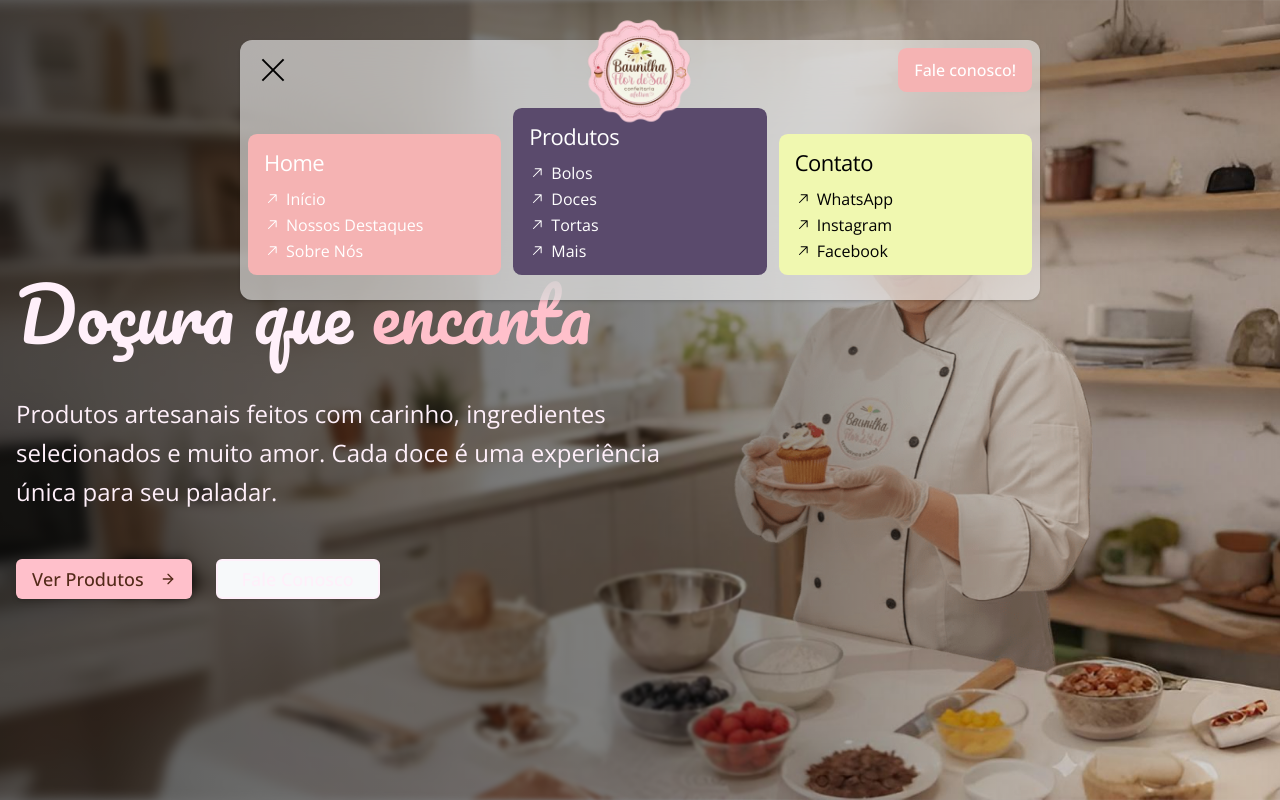
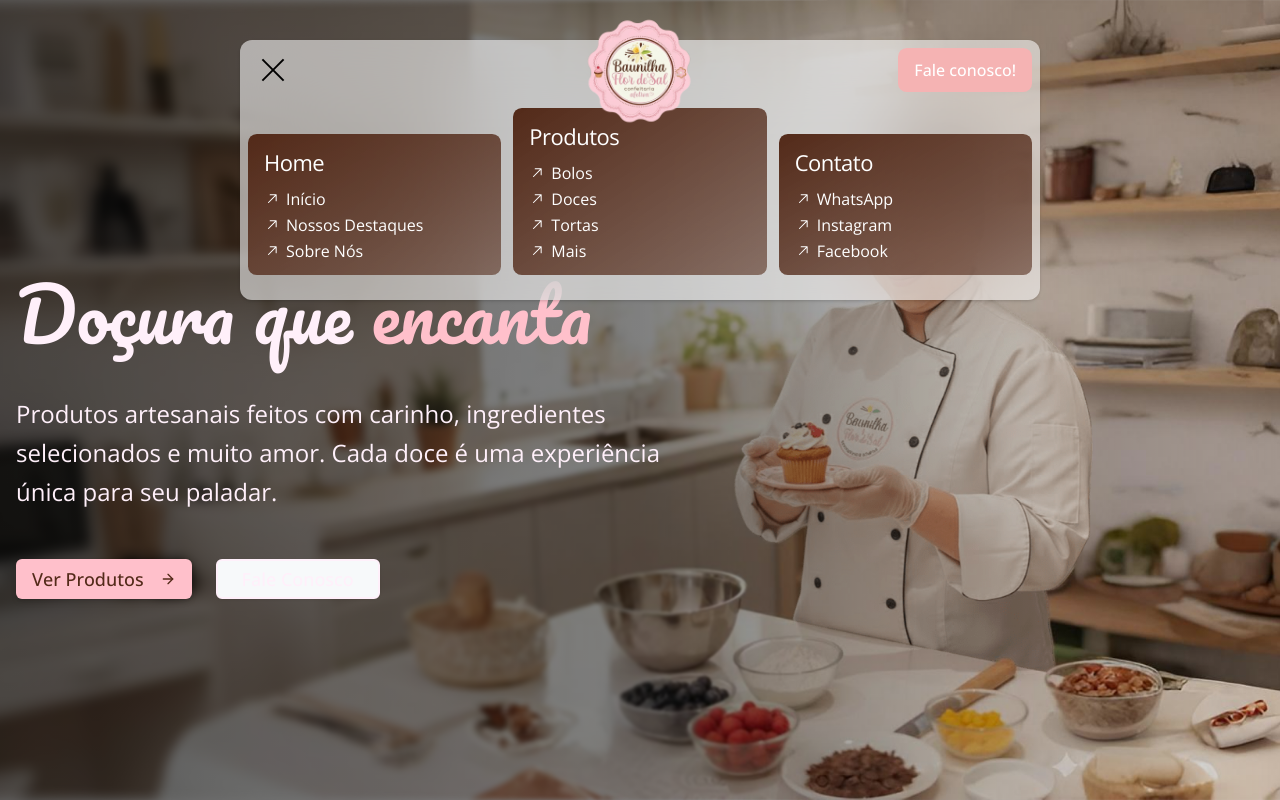
Before and after one commit to Eduardo-SO/baunilha-flor, a Next.js app: page / in a window 1280 px wide. Both pictures are taken after a click on the button 272 px from the left and 70 px from the top of the page. Shown: the top 800 px of the page. Built offline with nearby package versions, Linux system fonts and the light colour scheme; no server answers; the database is empty.

Commit message:
feat: update menu colors

```diff
--- a/src/components/card-nav.tsx
+++ b/src/components/card-nav.tsx
@@ -280,7 +280,10 @@ const CardNav: React.FC<CardNavProps> = ({
               key={`${item.label}-${idx}`}
               className="nav-card select-none relative flex flex-col gap-2 p-[12px_16px] rounded-[calc(0.75rem-0.2rem)] min-w-0 flex-[1_1_auto] h-auto min-h-[60px] md:h-full md:min-h-0 md:flex-[1_1_0%]"
               ref={setCardRef(idx)}
-              style={{ backgroundColor: item.bgColor, color: item.textColor }}
+              style={{
+                background: `linear-gradient(to bottom right, ${item.bgColor}, ${item.bgColor}95)`,
+                color: item.textColor,
+              }}
             >
               <div className="nav-card-label font-normal tracking-[-0.5px] text-[18px] md:text-[22px]">
                 {item.label}
--- a/src/components/header.tsx
+++ b/src/components/header.tsx
@@ -6,7 +6,7 @@ export default function Header() {
   const items = [
     {
       label: 'Home',
-      bgColor: '#F5B3B3', // primary color - tom rosado/coral
+      bgColor: '#532a19',
       textColor: '#fff',
       links: [
         { label: 'Início', ariaLabel: 'Ir para página inicial', href: '/' },
@@ -24,7 +24,7 @@ export default function Header() {
     },
     {
       label: 'Produtos',
-      bgColor: '#5A4A6C', // secondary color - tom roxo escuro
+      bgColor: '#532a19',
       textColor: '#fff',
       links: [
         { label: 'Bolos', ariaLabel: 'Ver bolos', href: '/produtos#Bolos' },
@@ -35,8 +35,8 @@ export default function Header() {
     },
     {
       label: 'Contato',
-      bgColor: '#F0F8B0', // accent color - tom amarelado claro
-      textColor: '#000',
+      bgColor: '#532a19',
+      textColor: '#fff',
       links: [
         {
           label: 'WhatsApp',
```
